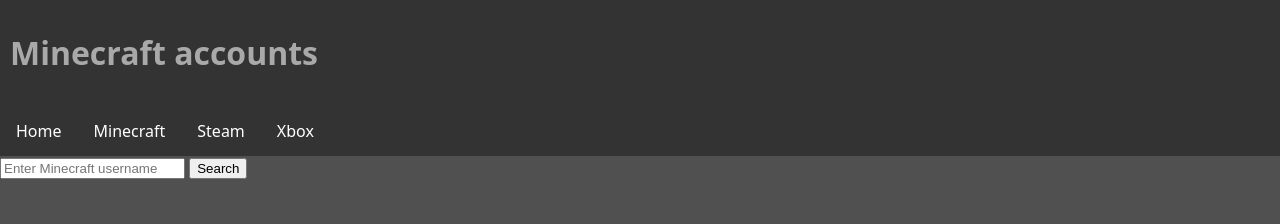
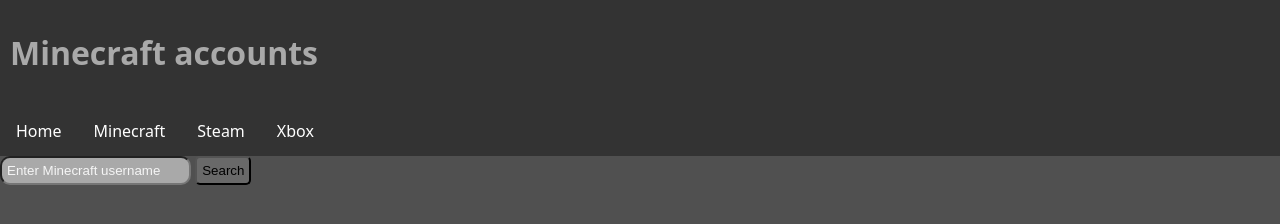
Before and after one commit to NYengs/steamachievementthingy-WIP-, a plain HTML site: page mc.html in a window 1280 px wide. Drawn offline with Linux system fonts and the light colour scheme.

Commit message:
Add files via upload

```diff
--- a/mc.html
+++ b/mc.html
@@ -1,6 +1,9 @@
 <!DOCTYPE html>
 <html lang="en">
 <head>
+    <script>
+
+    </script>
     <meta charset="UTF-8">
     <meta name="viewport" content="width=device-width, initial-scale=1.0">
     <title>Minecraft accounts</title>
@@ -34,15 +37,12 @@
                             <h2>Player Found:</h2>
                             <p>Username: ${data.data.player.username}</p>
                             <p>Player skin: <img src="https://crafatar.com/renders/body/${data.data.player.id}" alt="Player Skin"></p>
-                            <p>Download Skin: <a href="https://crafatar.com/skins/${data.data.player.id}" target="_blank">Click here</a></p>
+                            <p>Download Skin: <a href="${data.data.player.skin_texture}" target="_blank">Click here</a></p>
                         `;
                     } else {
                         resultDiv.innerHTML = '<p>Player not found</p>';
                     }
                 })
-                .catch(error => {
-                    resultDiv.innerHTML = '<p>Error searching for player</p>';
-                });
         }
     </script>
 </body>
--- a/steamachstyle.css
+++ b/steamachstyle.css
@@ -33,3 +33,20 @@ ul li a:hover {
   background-color: #111111;
   transition:0.5s;
 }
+input{
+  border-radius:10px;
+  padding:5px;
+  background-color:darkgray;
+  color:whitesmoke;
+}
+::placeholder{
+  color:whitesmoke;
+}
+button{
+  background-color:rgb(105, 105, 105);
+  padding:5px;
+  border-radius:5px;
+}
+button:active{
+  background-color:gray;
+}
```
Also changed, not shown: steam.html (+2 -4 lines), xbox.html (+1 -1 lines).
